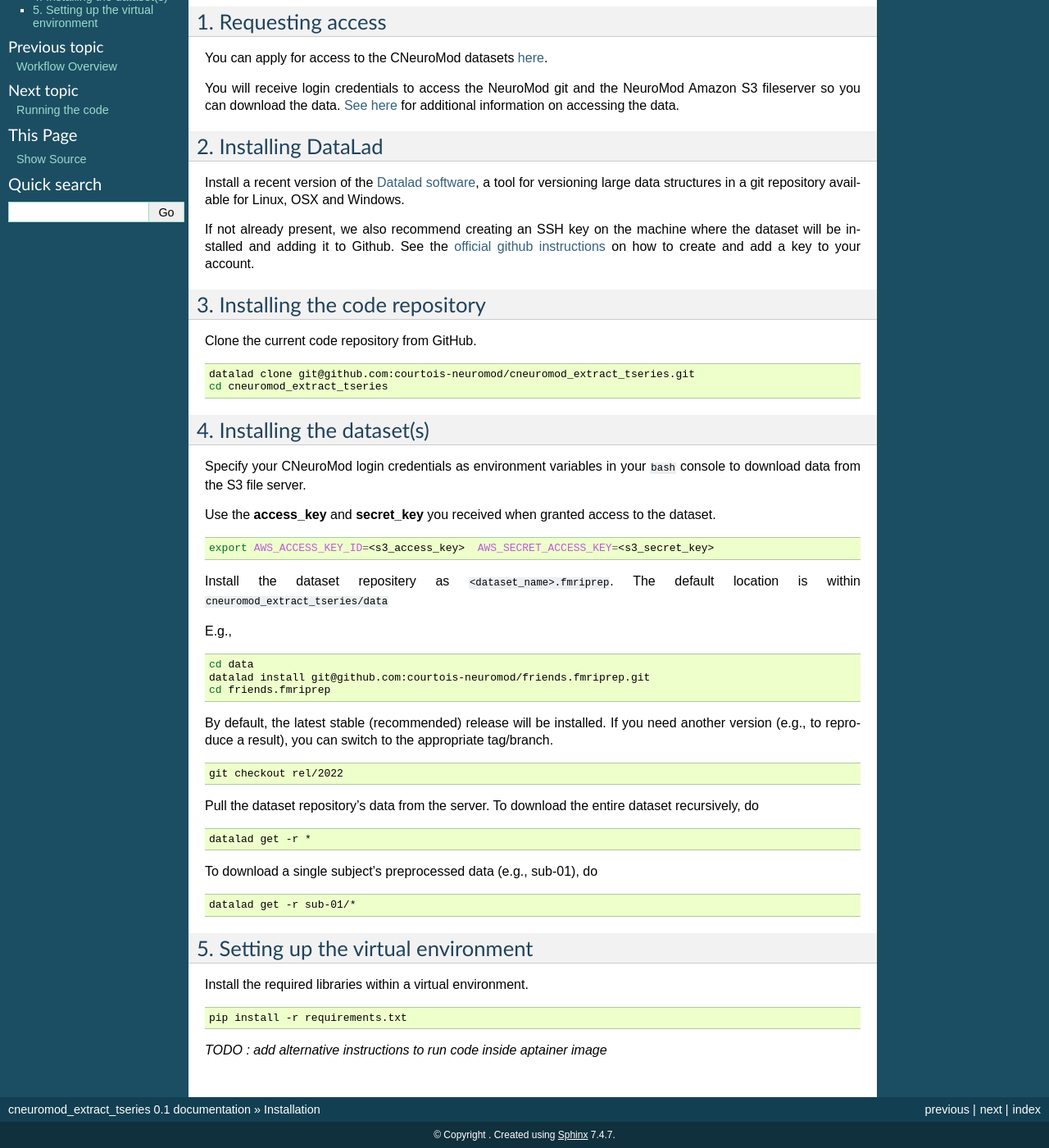
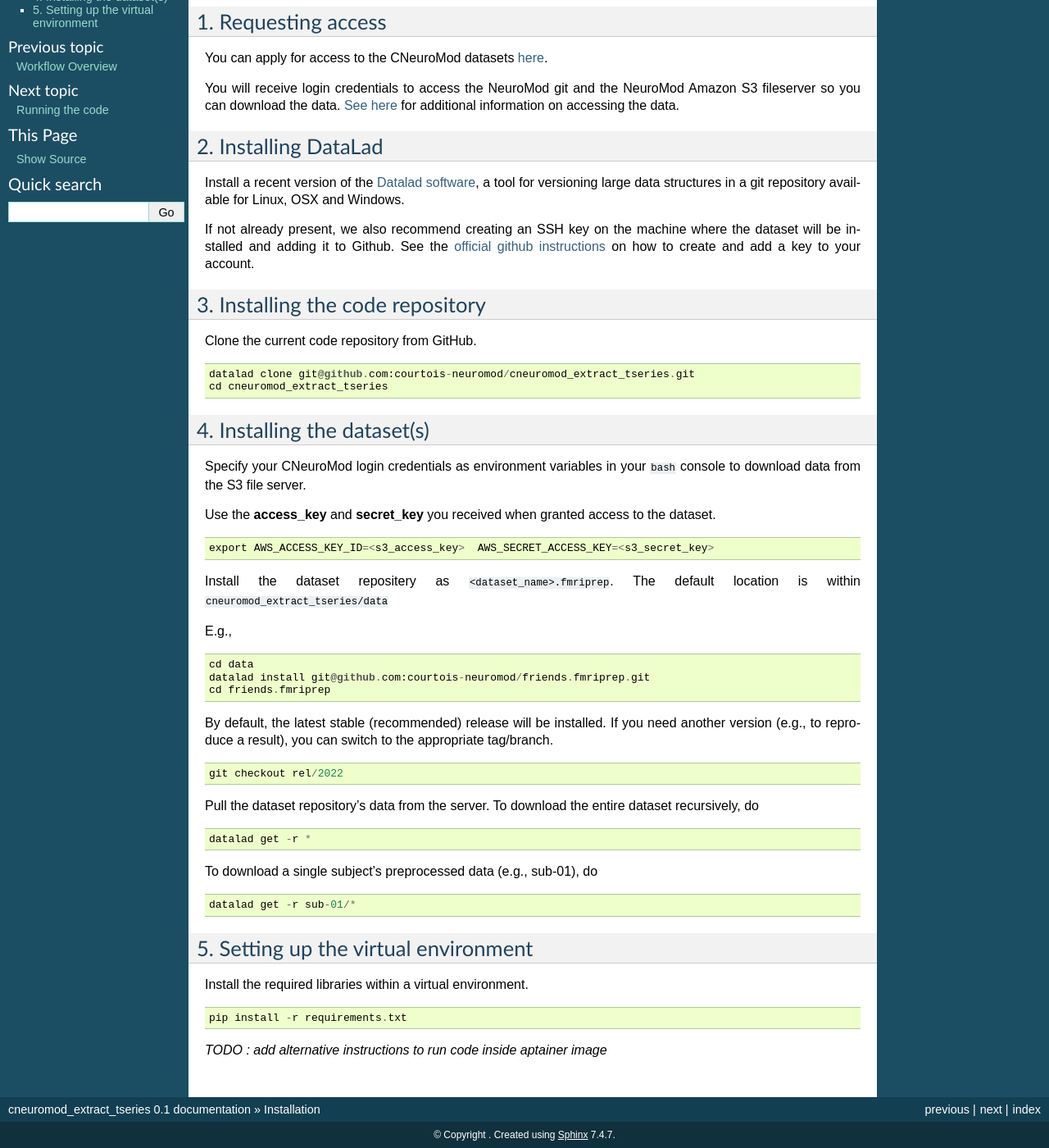
Before and after one commit to courtois-neuromod/cneuromod_extract_tseries, a Sphinx documentation site: the page built from docs/installation.rst, in a window 1280 px wide and 1400 px high, scrolled down 166 px. Shown: the whole window at 82% size. Built offline with Sphinx 7.4.7, drawn with Linux system fonts in a browser that asks for light colours.

Commit message:
Update conf.py

```diff
--- a/docs/conf.py
+++ b/docs/conf.py
@@ -84,7 +84,7 @@ exclude_patterns = ['_build']
 
 # The name of the Pygments (syntax highlighting) style to use.
 pygments_style = 'sphinx'
-highlight_language = "bash"
+# highlight_language = "bash"
 
 # A list of ignored prefixes for module index sorting.
 # modindex_common_prefix = []
```
